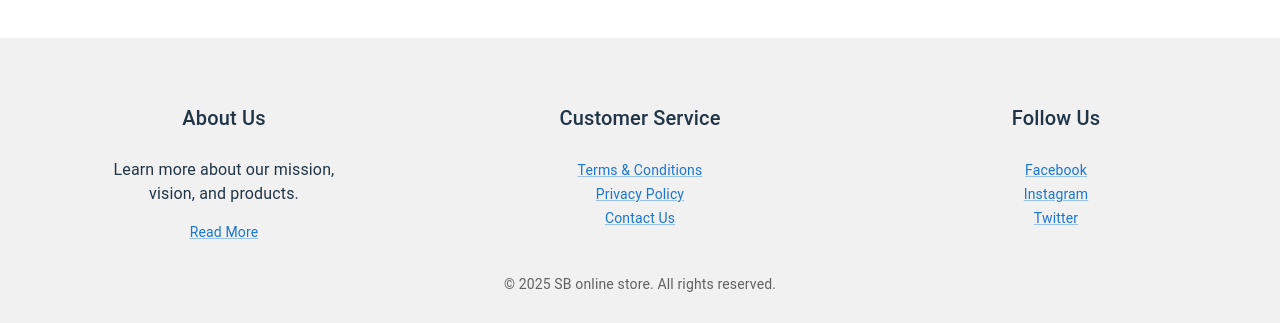
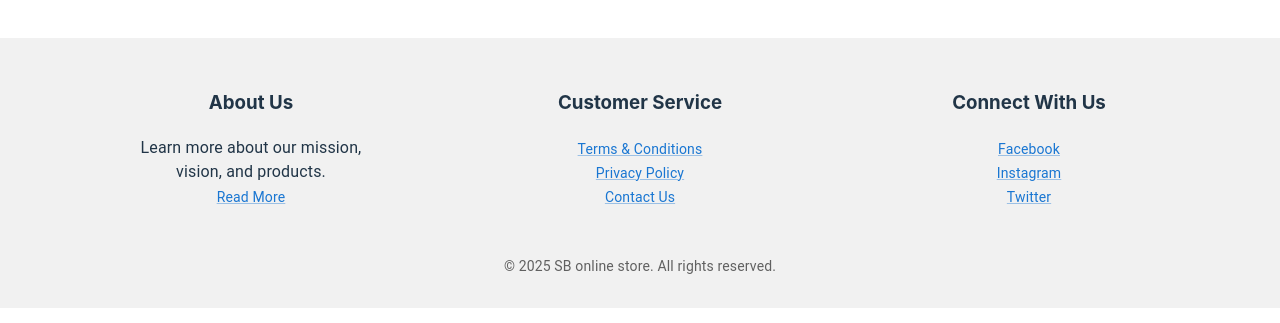
Before and after one commit to sachinbhoir4u/online-store, a React (Vite) app: page / in a window 1280 px wide. Shown: the part 1923-2246 px from the top of the page. Built offline with nearby package versions, Linux system fonts and the light colour scheme.

Commit message:
Header, Footer, index.css- minor changes, eslint changes

```diff
--- a/eslint.config.js
+++ b/eslint.config.js
@@ -28,6 +28,7 @@ export default [
       ...react.configs.recommended.rules,
       ...react.configs['jsx-runtime'].rules,
       ...reactHooks.configs.recommended.rules,
+      "no-debugger": "off",
       'react/jsx-no-target-blank': 'off',
       'react-refresh/only-export-components': [
         'warn',
--- a/src/components/Footer.jsx
+++ b/src/components/Footer.jsx
@@ -1,12 +1,12 @@
 import { Link } from 'react-router-dom';
-import { Grid2, Typography, Link as MuiLink } from '@mui/material';
+import { Typography, Container, Link as MuiLink } from '@mui/material';
 
 const Footer = () => {
   return (
     <footer style={{ backgroundColor: '#f1f1f1', padding: '2rem 0' }}>
-      <Grid2 className='footer-sect' container spacing={4} sx={{ my: 4, alignItems: 'stretch', justifyContent: 'center' }}>
+      {/* <Grid2 className='footer-sect' container spacing={4} sx={{ my: 4, alignItems: 'stretch', justifyContent: 'center' }}>
 
-        {/* About Us Section */}
+
         <Grid2 item xs={12} sm={6} md={4} sx={{ display: 'flex', flexDirection: 'column', justifyContent: 'space-between', height: '100%' }}>
           <Typography variant="h6" gutterBottom>
             About Us
@@ -19,7 +19,6 @@ const Footer = () => {
           </MuiLink>
         </Grid2>
 
-        {/* Customer Service Links */}
         <Grid2 item xs={12} sm={6} md={4} sx={{ display: 'flex', flexDirection: 'column', justifyContent: 'space-between', height: '100%' }}>
           <Typography variant="h6" gutterBottom>
             Customer Service
@@ -43,7 +42,7 @@ const Footer = () => {
           </ul>
         </Grid2>
 
-        {/* Social Media Links */}
+
         <Grid2 item xs={12} sm={6} md={4} sx={{ display: 'flex', flexDirection: 'column', justifyContent: 'space-between', height: '100%' }}>
           <Typography variant="h6" gutterBottom>
             Follow Us
@@ -68,10 +67,65 @@ const Footer = () => {
         </Grid2>
       </Grid2>
 
-      {/* Footer Bottom */}
+      <Typography variant="body2" color="textSecondary" align="center" style={{ marginTop: '2rem' }}>
+        &copy; {new Date().getFullYear()} SB online store. All rights reserved.
+      </Typography> */}
+      <Container>
+      <div className='flex-container'>
+        <div className='item'>
+          <h3 className="ite">About Us</h3>
+          <Typography variant="body1">
+            Learn more about our mission,<br/> vision, and products.
+          </Typography>
+          <MuiLink component={Link} to="/about-us" variant="body2" color="primary">
+            Read More
+          </MuiLink>
+        </div>
+        <div className='item'>
+          <h3 className="ite">Customer Service</h3>
+          <ul style={{ listStyle: 'none', padding: 0 }}>
+              <li>
+                <MuiLink component={Link} to="/terms-and-conditions" variant="body2" color="primary">
+                  Terms & Conditions
+                </MuiLink>
+              </li>
+              <li>
+                <MuiLink component={Link} to="/privacy-policy" variant="body2" color="primary">
+                  Privacy Policy
+                </MuiLink>
+              </li>
+              <li>
+                <MuiLink component={Link} to="/contact-us" variant="body2" color="primary">
+                  Contact Us
+                </MuiLink>
+              </li>
+            </ul>
+        </div>
+        <div className='item'>
+          <h3 className="ite">Connect With Us</h3>
+          <ul className='item' style={{ listStyle: 'none', padding: 0 }}>
+          <li>
+                <MuiLink href="https://www.facebook.com" target="_blank" variant="body2" color="primary">
+                  Facebook
+                </MuiLink>
+              </li>
+              <li>
+                <MuiLink href="https://www.instagram.com" target="_blank" variant="body2" color="primary">
+                  Instagram
+                </MuiLink>
+              </li>
+              <li>
+                <MuiLink href="https://twitter.com" target="_blank" variant="body2" color="primary">
+                  Twitter
+                </MuiLink>
+              </li>
+            </ul>
+        </div>
+      </div>
       <Typography variant="body2" color="textSecondary" align="center" style={{ marginTop: '2rem' }}>
         &copy; {new Date().getFullYear()} SB online store. All rights reserved.
       </Typography>
+      </Container>
     </footer>
   );
 };
--- a/src/components/Header.jsx
+++ b/src/components/Header.jsx
@@ -30,6 +30,7 @@ const Header = () => {
         { label: 'Contact Us', to: '/contact-us' },
     ];
     // console.log('location.pathname', location.pathname)
+
     return (
         <AppBar position="fixed" sx={{ width: '100%', height: '64px', backgroundImage: 'linear-gradient(to right, #4CAF50, #2E8B57)' }}>
             <Toolbar sx={{ display: 'flex', justifyContent: 'space-between', alignItems: 'center' }}>
--- a/src/index.css
+++ b/src/index.css
@@ -106,9 +106,24 @@ button:focus,
 button:focus-visible {
   outline: none !important;
 }
-.footer-sect > div {
+/* .footer-sect > div {
   width: 30%;
   height: 140px;
+} */
+.flex-container {
+  display: flex;
+  flex-wrap: wrap;
+}
+.item {
+  flex-grow: 1;
+  flex-basis: 200px;
+  justify-content: space-evenly;
+}
+.flex-container > :not(:first-child) {
+  padding-left: 15px;
+}
+.product-card {
+  max-width: 250px;
 }
 /* For Chrome, Edge, and Safari (Webkit-based browsers) */
 ::-webkit-scrollbar {
```
